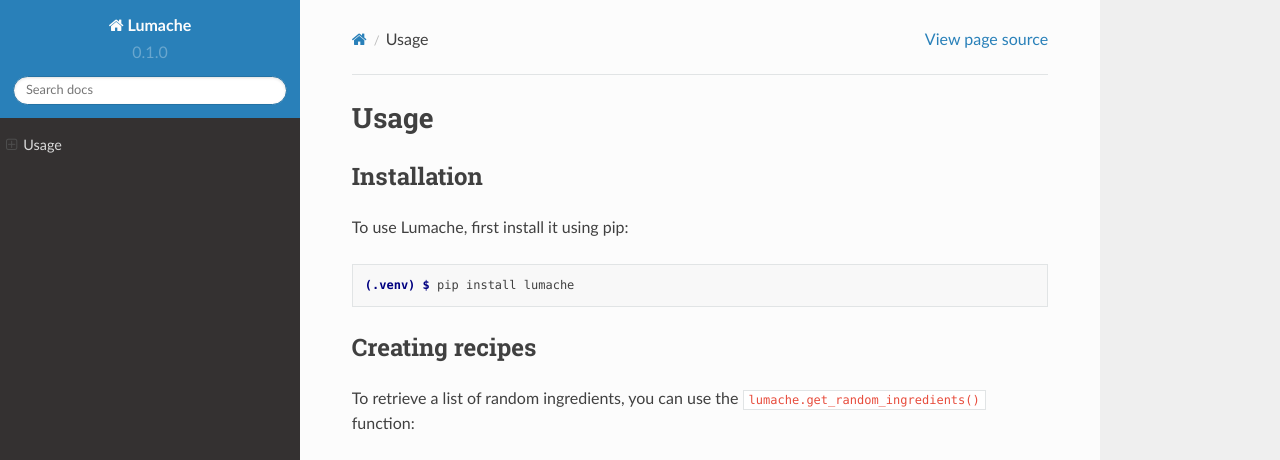
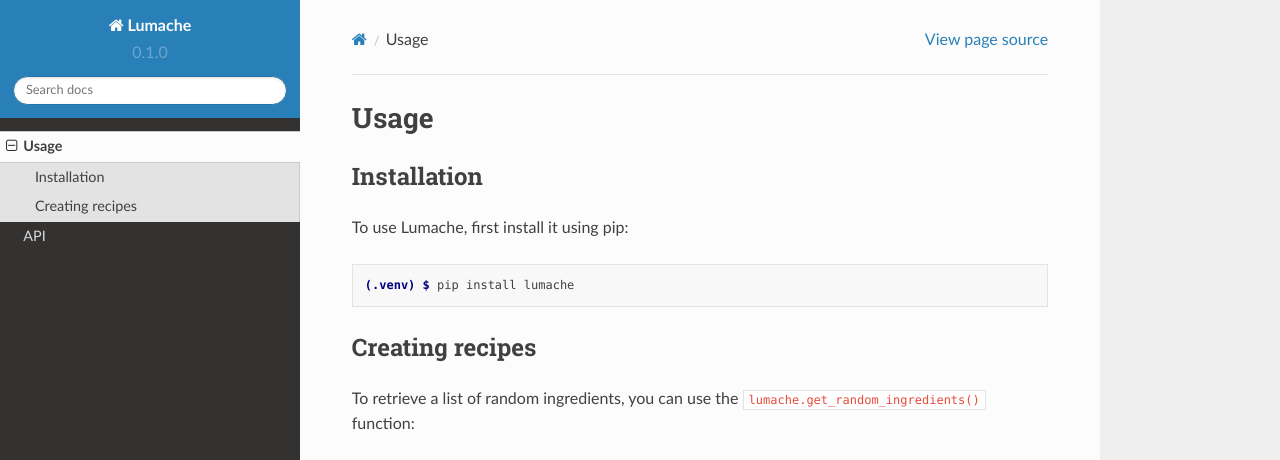
Before and after one commit to Team302/Team302Doco, a Sphinx documentation site: the page built from docs/source/usage.rst, in a window 1280 px wide and 1095 px high. Shown: the top 460 px of the window. Built offline with Sphinx 7.4.7 and the Read the Docs theme 2.0.0, drawn with Linux system fonts in a browser that asks for light colours; pages that are not in the unit, such as notebooks, are missing from menus; grey boxes are pictures that could not be loaded.

Commit message:
Update index.rst

```diff
--- a/docs/source/index.rst
+++ b/docs/source/index.rst
@@ -9,8 +9,9 @@
 --------
 
 .. toctree::
-api
-usage
+
+   usage
+   api
 
    #devenv
       Sofware Tools and Setup
```
